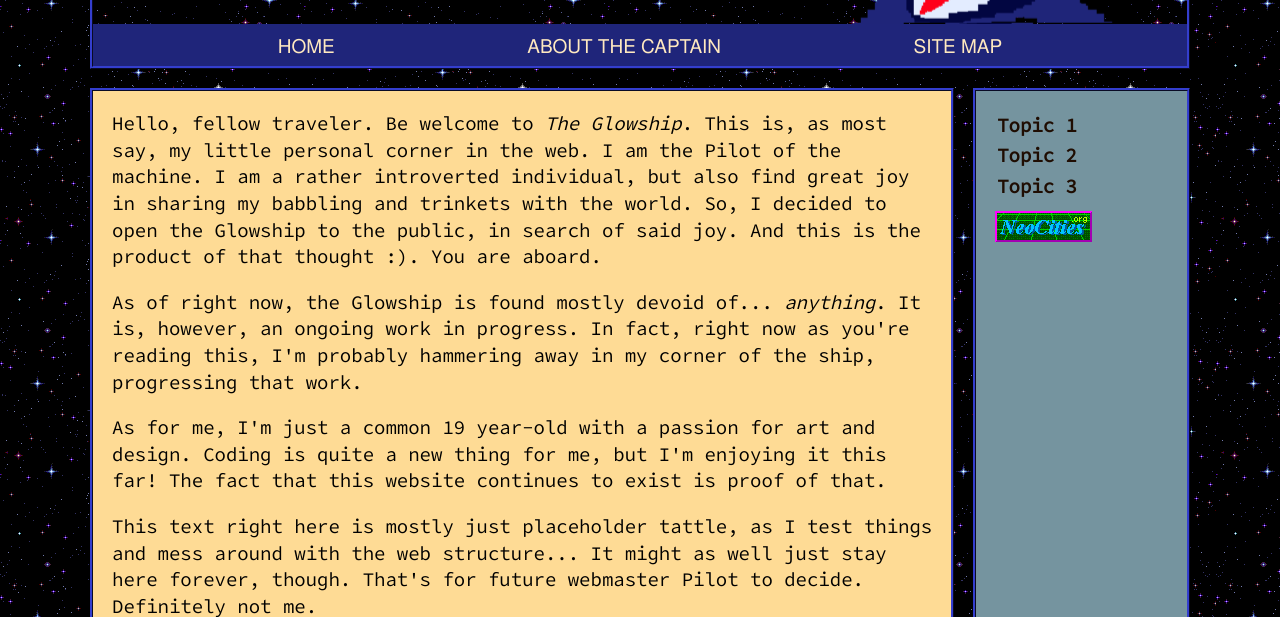
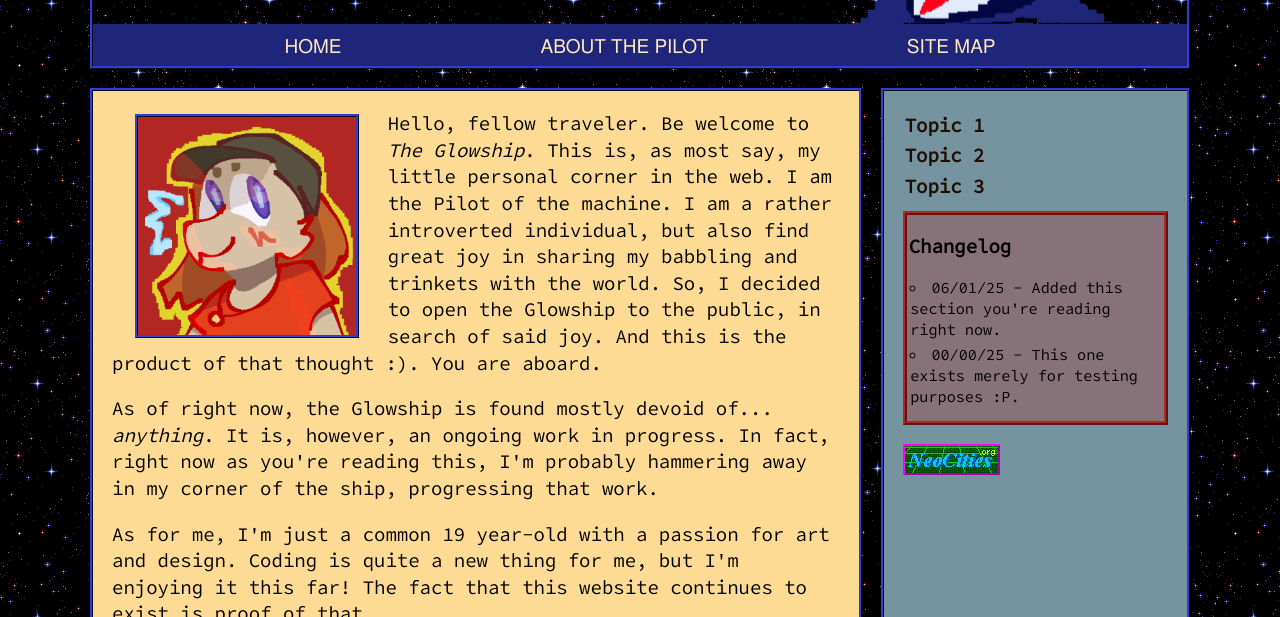
Before and after one commit to wolfdays/GScode-neo, an Eleventy site: page src/index.md in a window 1280 px wide. Shown: the part 183-800 px from the top of the page. Built offline with nearby package versions, Linux system fonts and the light colour scheme; Eleventy itself is replaced by a stand-in of ours; files that its build step writes are made by us from their sources.

Commit message:
Added Changelog and icon

```diff
--- /dev/null
+++ b/src/_data/changelog.json
@@ -0,0 +1,11 @@
+[
+    {
+    "date": "06/01/25",
+    "text": "Added this section you're reading right now."
+    },
+
+    {
+    "date": "00/00/25",
+    "text": "This one exists merely for testing purposes :P."
+    }
+]
--- a/src/_includes/partials/navbar.njk
+++ b/src/_includes/partials/navbar.njk
@@ -1,5 +1,5 @@
 <ul>
     <li> <a class="navlink" href="/index">HOME</a> </li>
-    <li> <a class="navlink" href="#">ABOUT THE CAPTAIN</a> </li>
+    <li> <a class="navlink" href="#">ABOUT THE PILOT</a> </li>
     <li> <a class="navlink" href="#">SITE MAP</a>  </li>
 </ul>
--- a/src/_includes/partials/rightsidebar.njk
+++ b/src/_includes/partials/rightsidebar.njk
@@ -3,4 +3,14 @@
     <li> <a class=darklink href="#">Topic 2</a></li>
     <li> <a class=darklink href="#">Topic 3</a></li>
 </ul>
+
+<div id="changelog">
+    <h2>Changelog</h2>
+    <ul>
+        {% for item in changelog %}
+        <li>{{ item.date }} - {{ item.text }}</li>
+        {% endfor %}
+    </ul>
+</div>
+
 <a class="button" href="https://neocities.org"> <img src="/images/neocities-button.gif" alt="a button that says 'NeoCities.org'"></a>
--- a/src/css/style.css
+++ b/src/css/style.css
@@ -114,7 +114,7 @@
   }
 
   main {
-    width: calc(100% / 5 * 4);
+    width: calc(100% / 7 * 5);
     padding: 0 1em 1em;
     margin: 0;
     background-color: var(--peach-yellow);
@@ -124,7 +124,7 @@
   #rightsidebar {
     background-color: var(--cadet-gray);
     border: 0.2em ridge var(--resolution-blue);
-    width: calc(100% / 5);
+    width: calc(100% / 7 * 2);
     padding: 1em;
     margin-left: 1rem;
     display: flexbox;
@@ -144,6 +144,34 @@
 
   a .button {
    size: 88px 31px;
+  }
+
+  #icon-me {
+    float: inline-start;
+    width: 30%;
+    border: 0.2em ridge var(--resolution-blue);
+    margin: 1.2em 1.5em 0 1.2em;
+    background-color: var(--auburn);
+  }
+
+  #changelog {
+    border: 0.25rem ridge var(--auburn);
+    margin-bottom: 1em;
+    padding: 0.1em;
+    background-color: hsla(1, 66%, 42%, 0.3);
+  }
+
+  #changelog h2 {
+    font-size: 1em;
+  }
+
+  #changelog ul {
+    list-style-type: circle;
+    list-style-position: inside;
+  }
+
+  #changelog li {
+    font-size: 0.8em;
   }
 
   #headerarea {
--- a/src/index.md
+++ b/src/index.md
@@ -3,19 +3,20 @@ title: Landing Page
 layout: layout/base.njk
 ---
 
-Hello, fellow traveler. Be welcome to _The Glowship_.
-This is, as most say, my little personal corner in the web. I am the Pilot of the machine. I am a rather introverted individual, but also find great joy in sharing my babbling and trinkets with the world. So, I decided to open the Glowship to the public, in search of said joy. And this is the product of that thought :). You are aboard.
+<img id="icon-me" src="images/me-icon.png" alt="small drawing of my sona :)">
 
-As of right now, the Glowship is found mostly devoid of... _anything_. It is, however, an ongoing work in progress. In fact, right now as you're reading this, I'm probably hammering away in my corner of the ship, progressing that work.
+<p>Hello, fellow traveler. Be welcome to <em>The Glowship</em>. This is, as most say, my little personal corner in the web. I am the Pilot of the machine. I am a rather introverted individual, but also find great joy in sharing my babbling and trinkets with the world. So, I decided to open the Glowship to the public, in search of said joy. And this is the product of that thought :). You are aboard.</p>
 
-As for me, I'm just a common 19 year-old with a passion for art and design. Coding is quite a new thing for me, but I'm enjoying it this far! The fact that this website continues to exist is proof of that.
+<p>As of right now, the Glowship is found mostly devoid of... <em>anything</em>. It is, however, an ongoing work in progress. In fact, right now as you're reading this, I'm probably hammering away in my corner of the ship, progressing that work.</p>
 
-This text right here is mostly just placeholder tattle, as I test things and mess around with the web structure... It might as well just stay here forever, though. That's for future webmaster Pilot to decide. Definitely not me.
+<p>As for me, I'm just a common 19 year-old with a passion for art and design. Coding is quite a new thing for me, but I'm enjoying it this far! The fact that this website continues to exist is proof of that.</p>
 
-My current major interests are.. a few. We should probably start with Team Fortress 2. I was introduced to it by my partner around 1 month ago, and I might've gotten a bit too much into it since that. I'm currently allowing myself to indulge in my personal headcanons surrounding it, as well as reading some fanfiction. I'll possibly write about that here!
+<p>This text right here is mostly just placeholder tattle, as I test things and mess around with the web structure... It might as well just stay here forever, though. That's for future webmaster Pilot to decide. Definitely not me.</p>
 
-Secondly, there's sewing and fashion design, as those are the studies I'm currently professionally undergoing. It's been an interesting journey and I believe this newfound interest will follow me for the rest of my life, and crawl it's way into my very skin. So there's that! :)
+<p>My current major interests are.. a few. We should probably start with Team Fortress 2. I was introduced to it by my partner around 1 month ago, and I might've gotten a bit too much into it since that. I'm currently allowing myself to indulge in my personal headcanons surrounding it, as well as reading some fanfiction. I'll possibly write about that here!</p>
 
-I have other hobbies, too. I like drawing the most, but I also do some writing, worldbuidling, character creation and other things of the like. If you asked me, I'd say I lie somewhere in the noun "creative", but I also can't quite tell you exactly where. I like creating things, and that is about it.
+<p>Secondly, there's sewing and fashion design, as those are the studies I'm currently professionally undergoing. It's been an interesting journey and I believe this newfound interest will follow me for the rest of my life, and crawl it's way into my very skin. So there's that! :)</p>
 
-Such as this website, which is currently sucking most of my energy. Haha...
+<p>I have other hobbies, too. I like drawing the most, but I also do some writing, worldbuidling, character creation and other things of the like. If you asked me, I'd say I lie somewhere in the noun "creative", but I also can't quite tell you exactly where. I like creating things, and that is about it.
+
+<p>Such as this website, which is currently sucking most of my energy. Haha...</p>
```
Also changed, not shown: src/images/me-icon.png (added).
